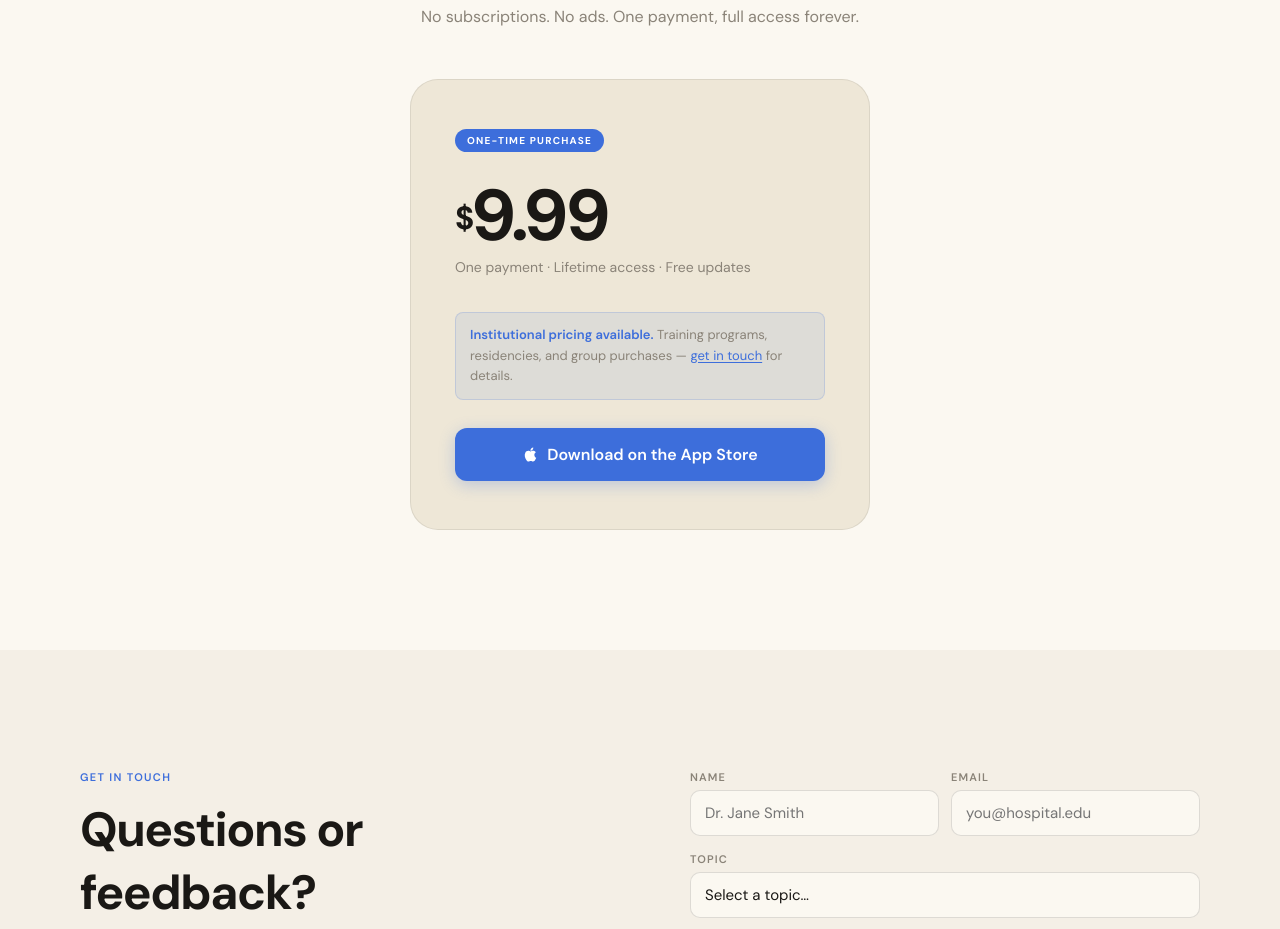
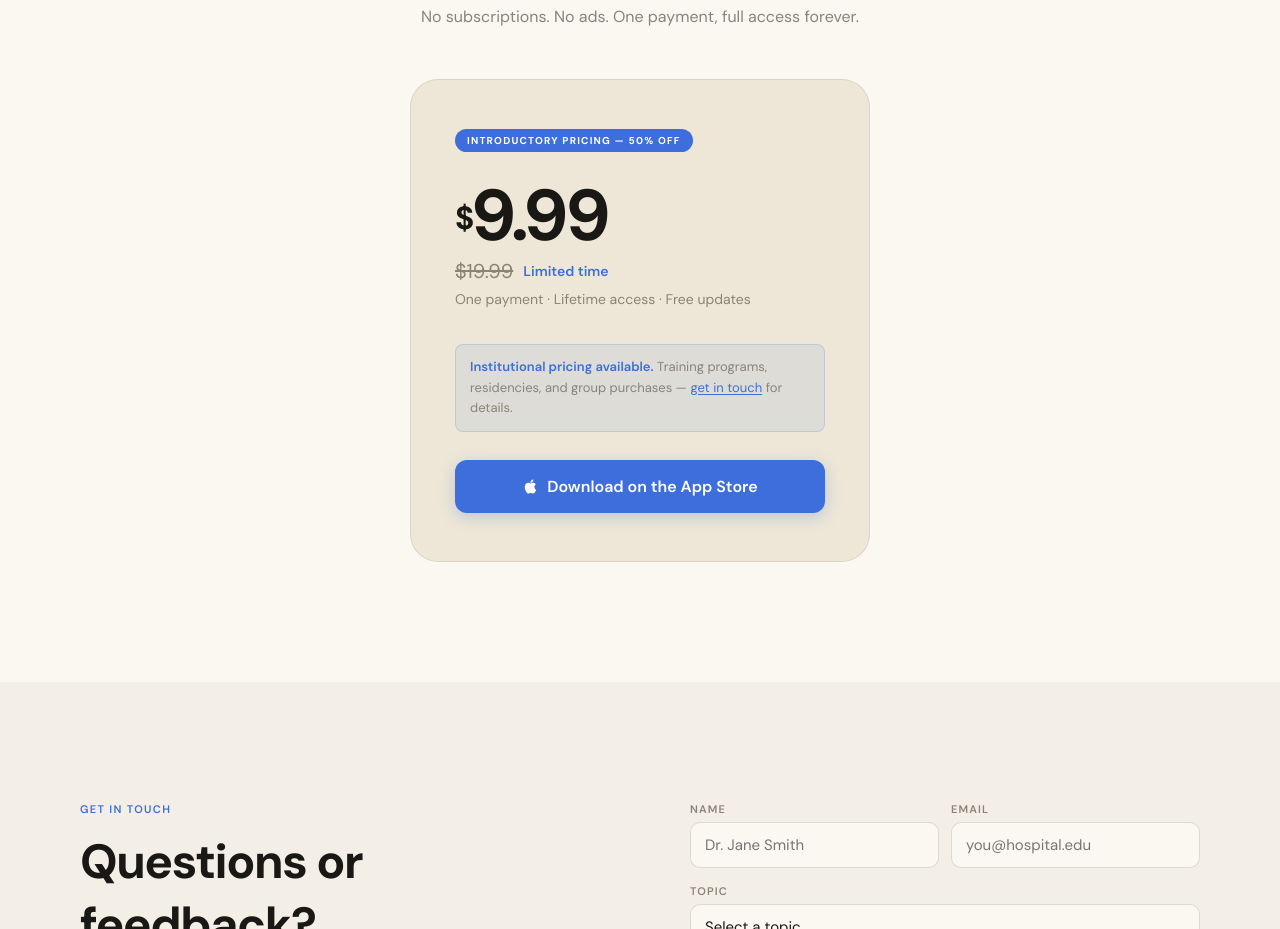
Before and after one commit to shawnthomas20/nisprep-web, a plain HTML site: page index.html in a window 1280 px wide. Shown: the part 5683-6612 px from the top of the page. Drawn offline with nearby package versions, Linux system fonts and the light colour scheme.

Commit message:
Update pricing section with introductory 50% off callout

```diff
--- a/index.html
+++ b/index.html
@@ -809,8 +809,12 @@
     <p class="pricing-sub">No subscriptions. No ads. One payment, full access forever.</p>
   </div>
   <div class="pricing-card fade-up delay-1">
-    <div class="pricing-badge">One-Time Purchase</div>
+    <div class="pricing-badge">Introductory Pricing — 50% Off</div>
     <div class="pricing-price"><sup>$</sup>9.99</div>
+    <div style="display:inline-flex; align-items:center; gap:10px; margin-bottom:6px;">
+      <span style="font-size:20px; color:var(--ink-soft); text-decoration:line-through;">$19.99</span>
+      <span style="font-size:14px; color:var(--blue); font-weight:600;">Limited time</span>
+    </div>
     <p class="pricing-desc">One payment · Lifetime access · Free updates</p>
     <p class="pricing-institutional">
       <strong>Institutional pricing available.</strong> Training programs, residencies, and group purchases — <a href="#contact">get in touch</a> for details.
```
